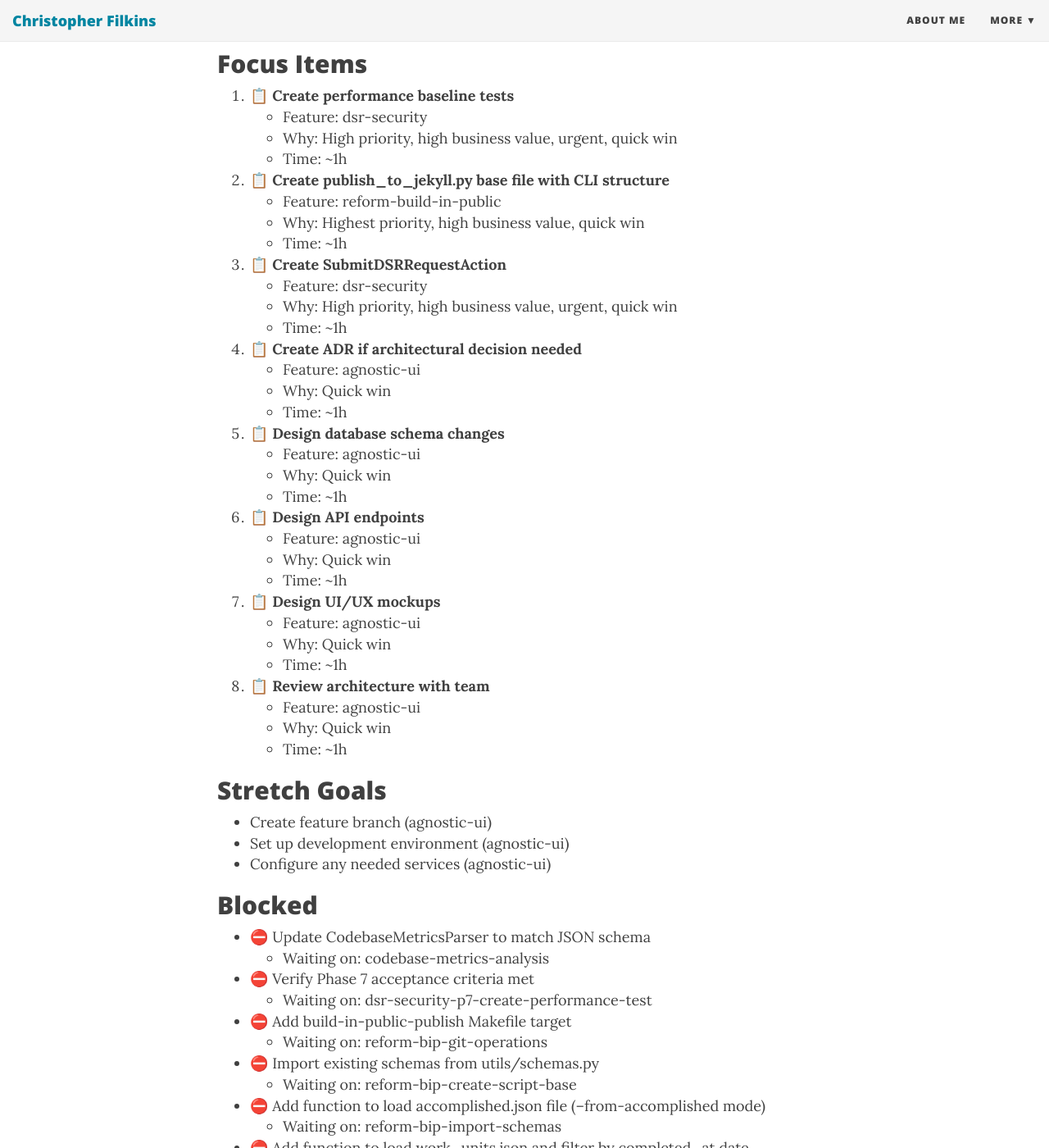
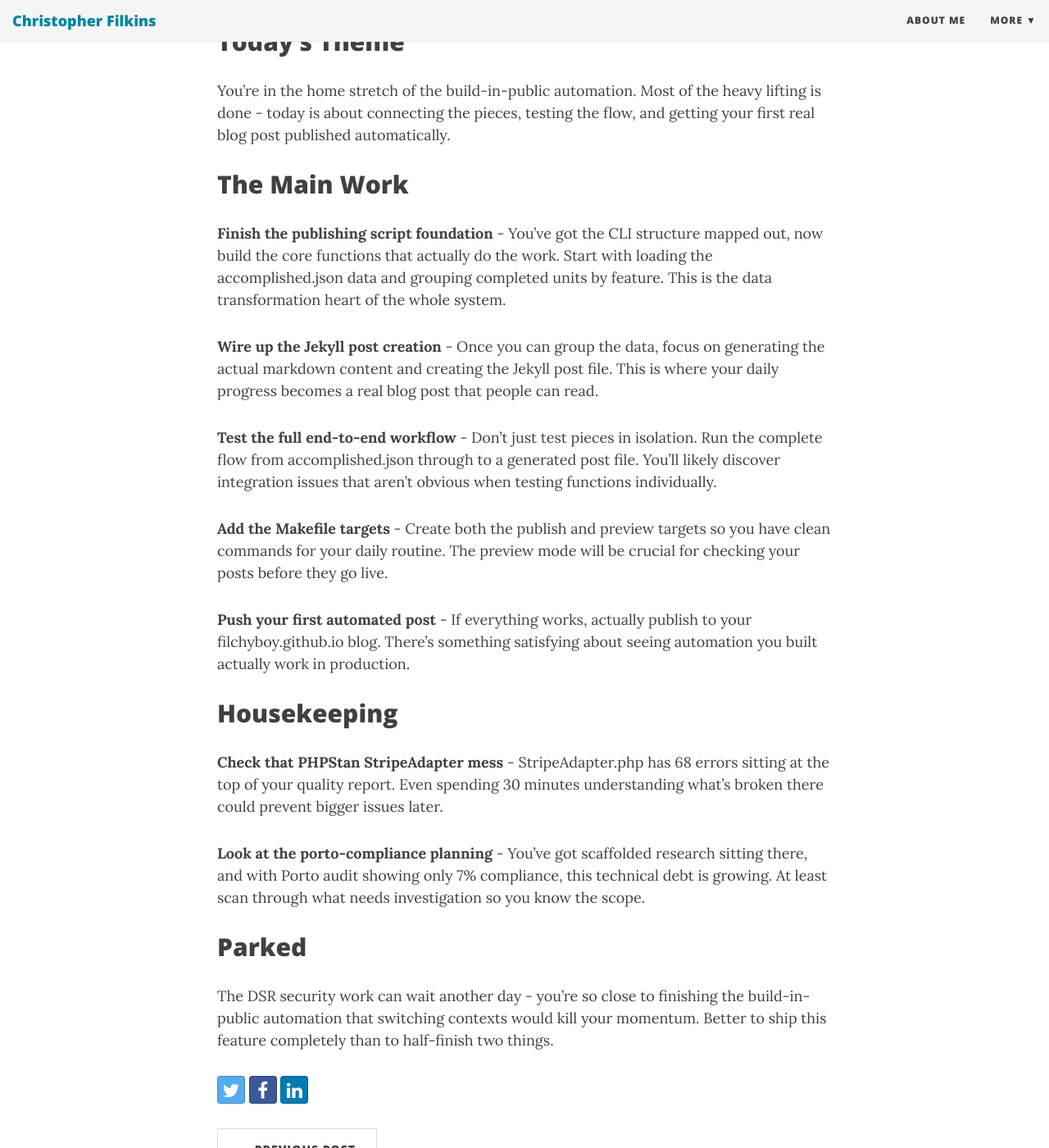
Before and after one commit to filchyboy/filchyboy.github.io, a Jekyll site: the page built from _posts/2025-12-04-todays-plan.md, in a window 1280 px wide and 1400 px high, scrolled down 315 px. Shown: the whole window at 82% size. Built offline with Jekyll 4.4.1, drawn with Linux system fonts in a browser that asks for light colours; nearby versions of some CDN libraries; some of the changed text lies outside the part shown.

Commit message:
Add daily plan: 2025-12-04

```diff
--- a/_posts/2025-12-04-todays-plan.md
+++ b/_posts/2025-12-04-todays-plan.md
@@ -1,174 +1,26 @@
-# Daily Plan - 2025-12-04
+# Daily Plan - Thursday, December 04, 2025
 
-**Generated:** 2025-12-04 20:22 UTC
-**Total Time:** 11 hours
+## Today's Theme
+You're in the home stretch of the build-in-public automation. Most of the heavy lifting is done - today is about connecting the pieces, testing the flow, and getting your first real blog post published automatically.
 
-## Focus Items
+## The Main Work
 
-1. 📋 **Create performance baseline tests**
-   - Feature: dsr-security
-   - Why: High priority, high business value, urgent, quick win
-   - Time: ~1h
+**Finish the publishing script foundation** - You've got the CLI structure mapped out, now build the core functions that actually do the work. Start with loading the accomplished.json data and grouping completed units by feature. This is the data transformation heart of the whole system.
 
-2. 📋 **Create publish_to_jekyll.py base file with CLI structure**
-   - Feature: reform-build-in-public
-   - Why: Highest priority, high business value, quick win
-   - Time: ~1h
+**Wire up the Jekyll post creation** - Once you can group the data, focus on generating the actual markdown content and creating the Jekyll post file. This is where your daily progress becomes a real blog post that people can read.
 
-3. 📋 **Create SubmitDSRRequestAction**
-   - Feature: dsr-security
-   - Why: High priority, high business value, urgent, quick win
-   - Time: ~1h
+**Test the full end-to-end workflow** - Don't just test pieces in isolation. Run the complete flow from accomplished.json through to a generated post file. You'll likely discover integration issues that aren't obvious when testing functions individually.
 
-4. 📋 **Create ADR if architectural decision needed**
-   - Feature: agnostic-ui
-   - Why: Quick win
-   - Time: ~1h
+**Add the Makefile targets** - Create both the publish and preview targets so you have clean commands for your daily routine. The preview mode will be crucial for checking your posts before they go live.
 
-5. 📋 **Design database schema changes**
-   - Feature: agnostic-ui
-   - Why: Quick win
-   - Time: ~1h
+**Push your first automated post** - If everything works, actually publish to your filchyboy.github.io blog. There's something satisfying about seeing automation you built actually work in production.
 
-6. 📋 **Design API endpoints**
-   - Feature: agnostic-ui
-   - Why: Quick win
-   - Time: ~1h
+## Housekeeping
 
-7. 📋 **Design UI/UX mockups**
-   - Feature: agnostic-ui
-   - Why: Quick win
-   - Time: ~1h
+**Check that PHPStan StripeAdapter mess** - StripeAdapter.php has 68 errors sitting at the top of your quality report. Even spending 30 minutes understanding what's broken there could prevent bigger issues later.
 
-8. 📋 **Review architecture with team**
-   - Feature: agnostic-ui
-   - Why: Quick win
-   - Time: ~1h
+**Look at the porto-compliance planning** - You've got scaffolded research sitting there, and with Porto audit showing only 7% compliance, this technical debt is growing. At least scan through what needs investigation so you know the scope.
 
-## Stretch Goals
+## Parked
 
-- Create feature branch (agnostic-ui)
-- Set up development environment (agnostic-ui)
-- Configure any needed services (agnostic-ui)
-
-## Blocked
-
-- ⛔ Update CodebaseMetricsParser to match JSON schema
-  - Waiting on: codebase-metrics-analysis
-- ⛔ Verify Phase 7 acceptance criteria met
-  - Waiting on: dsr-security-p7-create-performance-test
-- ⛔ Add build-in-public-publish Makefile target
-  - Waiting on: reform-bip-git-operations
-- ⛔ Import existing schemas from utils/schemas.py
-  - Waiting on: reform-bip-create-script-base
-- ⛔ Add function to load accomplished.json file (--from-accomplished mode)
-  - Waiting on: reform-bip-import-schemas
-- ⛔ Add function to load work_units.json and filter by completed_at date
-  - Waiting on: reform-bip-import-schemas
-- ⛔ Add function to group completed units by feature_set
-  - Waiting on: reform-bip-load-accomplished, reform-bip-load-work-units
-- ⛔ Add --dry-run flag for preview mode
-  - Waiting on: reform-bip-generate-markdown
-- ⛔ Add --from-accomplished flag to use accomplished.json instead of work_units.json
-  - Waiting on: reform-bip-load-accomplished
-- ⛔ Add function to create new Jekyll post file
-  - Waiting on: reform-bip-generate-markdown
-- ⛔ Add git add/commit/push operations
-  - Waiting on: reform-bip-create-post
-- ⛔ Test full workflow: accomplished → publish
-  - Waiting on: reform-bip-makefile-publish
-- ⛔ Test actual publish to filchyboy.github.io
-  - Waiting on: reform-bip-test-e2e-workflow
-- ⛔ Create SendVerificationEmailAction
-  - Waiting on: dsr-security-p5-create-submit-action
-- ⛔ Create SubmitDSRRequest form request
-  - Waiting on: dsr-security-p5-create-email-action
-- ⛔ Verify controller methods work correctly
-  - Waiting on: dsr-security-p5-create-form-request
-- ⛔ Add function to generate Jekyll markdown from grouped data
-  - Waiting on: reform-bip-group-by-feature
-- ⛔ Complete deployment signoff
-  - Waiting on: dsr-security-p10-create-runbook
-- ⛔ Create DSRVerificationNotification
-  - Waiting on: dsr-security-p5-verify-controller-tests
-- ⛔ Update .env.example with DSR config
-  - Waiting on: dsr-security-p8-update-changelog
-- ⛔ Create DSRConfigTest
-  - Waiting on: dsr-security-p9-create-config-file
-- ⛔ Deploy UUID migration to staging
-  - Waiting on: dsr-security-p9-create-config-tests
-- ⛔ Deploy UUID migration to production
-  - Waiting on: dsr-security-p10-deploy-staging-uuid
-- ⛔ Enable full verification enforcement
-  - Waiting on: dsr-security-p10-deploy-prod-token
-- ⛔ Create operations runbook
-  - Waiting on: dsr-security-p10-setup-monitoring
-- ⛔ Add --date flag to specify which day to publish
-  - Waiting on: reform-bip-create-script-base
-- ⛔ Add --output flag to specify Jekyll blog directory
-  - Waiting on: reform-bip-create-script-base
-- ⛔ Add function to locate existing Jekyll post for the day
-  - Waiting on: reform-bip-generate-markdown
-- ⛔ Add --skip-git flag to skip git operations
-  - Waiting on: reform-bip-git-operations
-- ⛔ Add error handling for missing Jekyll blog directory
-  - Waiting on: reform-bip-create-script-base
-- ⛔ Create test_publish_to_jekyll.py test file
-  - Waiting on: reform-bip-generate-markdown
-- ⛔ Test: Transform accomplished.json to markdown
-  - Waiting on: reform-bip-create-tests
-- ⛔ Test: Group units by feature_set
-  - Waiting on: reform-bip-create-tests
-- ⛔ Test: Generate correct post filename from date
-  - Waiting on: reform-bip-create-tests
-- ⛔ Add build-in-public-preview Makefile target
-  - Waiting on: reform-bip-makefile-publish
-- ⛔ Test --dry-run mode produces valid preview
-  - Waiting on: reform-bip-makefile-preview
-- ⛔ Create ADR-0081 for build-in-public reform
-  - Waiting on: reform-bip-test-real-publish
-- ⛔ Update docs/build_in_public/user-guide.md
-  - Waiting on: reform-bip-test-real-publish
-- ⛔ Update docs/build_in_public/README.md
-  - Waiting on: reform-bip-update-user-guide
-- ⛔ Create config/dsr.php
-  - Waiting on: dsr-security-p9-update-env-example
-- ⛔ Deploy verification token to staging
-  - Waiting on: dsr-security-p10-deploy-prod-uuid
-- ⛔ Deploy verification token to production
-  - Waiting on: dsr-security-p10-deploy-staging-token
-- ⛔ Setup monitoring and alerts
-  - Waiting on: dsr-security-p10-enable-full-enforcement
-- ⛔ Add function to determine post title from accomplished data
-  - Waiting on: reform-bip-group-by-feature
-- ⛔ Test: Handle empty accomplished report
-  - Waiting on: reform-bip-create-tests
-- ⛔ Update CLAUDE.md with DSR patterns
-  - Waiting on: dsr-security-p8-create-security-docs
-- ⛔ Update CHANGELOG.md
-  - Waiting on: dsr-security-p8-update-claude-md
-- ⛔ Test: Handle report with no completed units
-  - Waiting on: reform-bip-create-tests
-- ⛔ Add function to merge new content into existing post
-  - Waiting on: reform-bip-locate-existing-post
-- ⛔ Update make help to include new targets
-  - Waiting on: reform-bip-makefile-publish
-- ⛔ Add deprecation header to publish-to-jekyll-blog.sh
-  - Waiting on: reform-bip-update-user-guide
-- ⛔ Add deprecation header to generate-build-in-public-summary.sh
-  - Waiting on: reform-bip-update-user-guide
-- ⛔ Add deprecation header to publish-build-in-public.sh
-  - Waiting on: reform-bip-update-user-guide
-- ⛔ Create API documentation
-  - Waiting on: dsr-security-p7-verify-acceptance-criteria
-- ⛔ Create security documentation
-  - Waiting on: dsr-security-p8-create-api-docs
-- ⛔ Add deprecation header to extract-commit-info.py
-  - Waiting on: reform-bip-update-user-guide
-- ⛔ Add deprecation header to extract-tweets.py
-  - Waiting on: reform-bip-update-user-guide
-
-## Notes
-
-- 57 item(s) blocked - check dependencies
-- Total estimated time: 8 hours
+The DSR security work can wait another day - you're so close to finishing the build-in-public automation that switching contexts would kill your momentum. Better to ship this feature completely than to half-finish two things.
```
